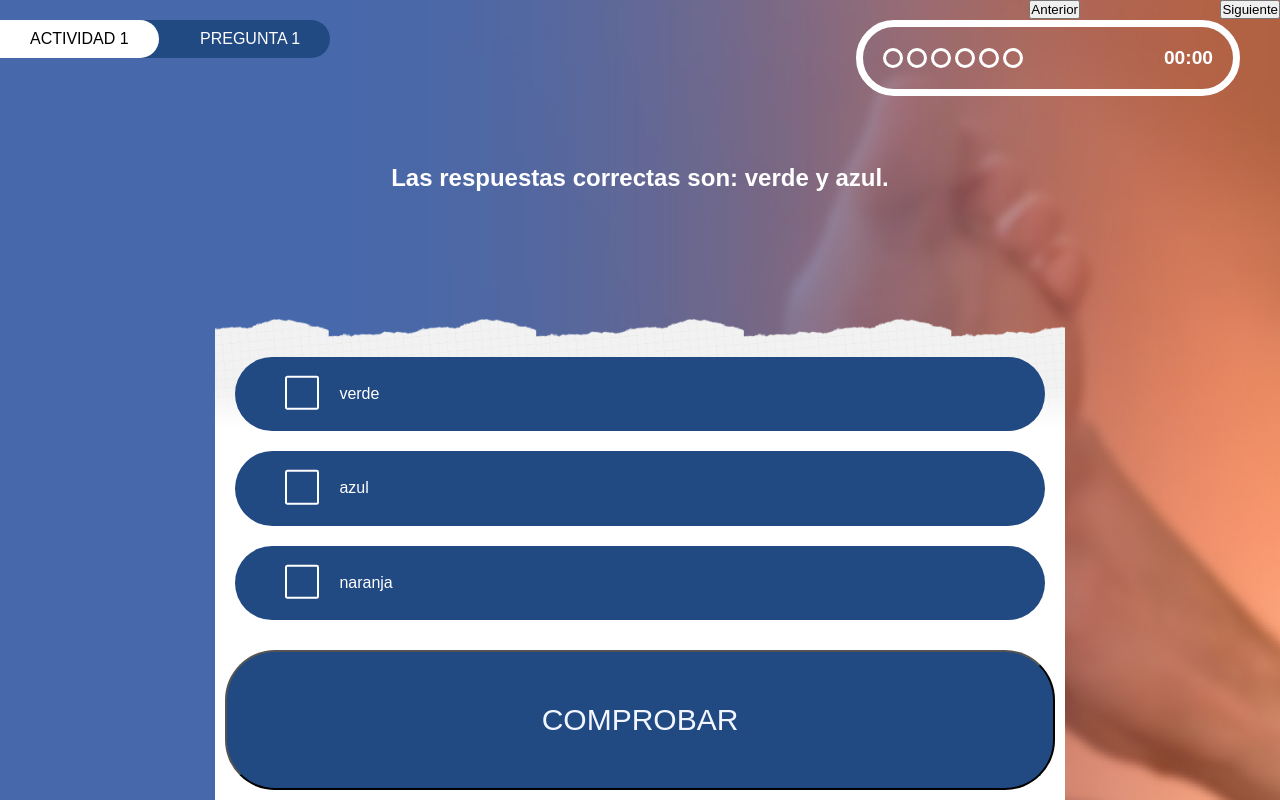
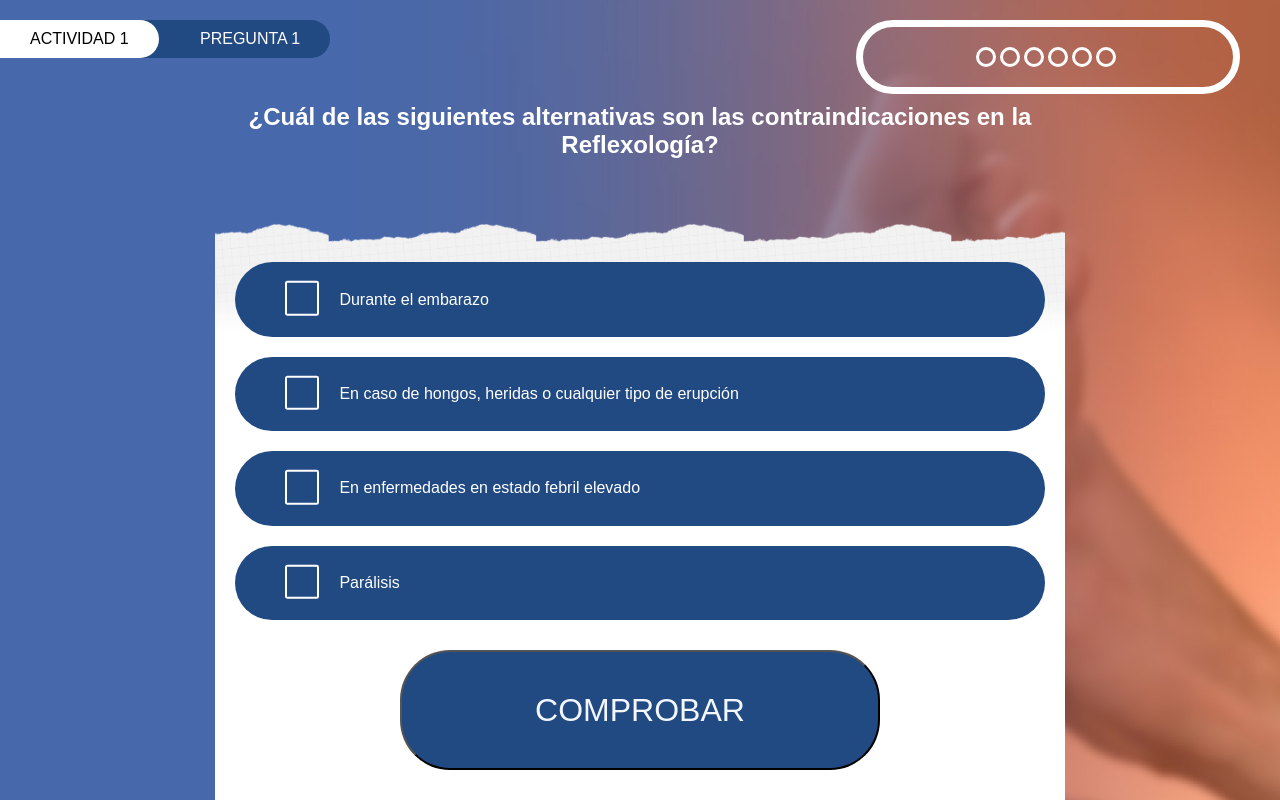
Before and after one commit to victorMelladoPuntoCl/quiz7k, a plain HTML site: page index.html in a window 1280 px wide. Drawn offline with Linux system fonts and the light colour scheme.

Commit message:
ajustes al sistema de feedback

```diff
--- a/css/quiz-buttons.css
+++ b/css/quiz-buttons.css
@@ -51,19 +51,31 @@ button[type="submit"]:active,
 
 /*Parte inferior de las preguntas*/
 
-.questionFt{
+.questionFt, .feedback{
   display:flex;
   height:20vh;
+  flex-direction: column;
+  align-items:center;
 }
 
-button[type="submit"], .btn {
+/*
+Botón principal para enviar o continuar
+Dentro de .questionFt (preguntas)
+o dentro de feedback en el html principal
+*/
+
+.main-button {
+  max-width:70vw;
+  min-width:60vh;
+  max-height:15vh;
   flex:1;
   color: var(--form-control-color);
-  font-size: 30px;
-  padding: 20px;
+  font-size: 2em;
+  padding: 1em 0.5em;
   margin: 10px;
   border-radius: 50px;
   background-color: var(--oscuro);
+
 }
 
 
--- a/css/styles.css
+++ b/css/styles.css
@@ -88,7 +88,7 @@ body {
 
 .statusbar ul {
   display:flex;
-  justify-content:left;
+  justify-content:center;
   flex-grow: 1;
 }
 .statusbar ul li{
@@ -111,6 +111,7 @@ body {
 /*slider*/
 
 .slider-container {
+    position:relative;
     display: flex;
     overflow: hidden;
     min-width: 360px;
@@ -139,12 +140,14 @@ body {
 }
 
 .slide .sup{
+  padding:20px;
+  display:flex;
+  flex-direction: column;
   flex-wrap:wrap;
   justify-content:center;
-  display:flex;
-  flex-direction: column;
   align-items: center;
   align-content: center;
+
   height:100%;
   color:white;
 }
@@ -231,23 +234,19 @@ text-align:center;
 
   .feedback {
     /* Posicionamiento */
-    position: fixed;
+    position: absolute;
     bottom: 0;
-    left: 50%;
+    left: 0;
     transform: translate(-50%, 0);
 
     /* Tamaño y apariencia */
-    width: 100vw;
+    width: 100%;
     max-width: 960px;
     min-height: 20vh;
     background-color: white;
-    border: thin solid gray;
-    border-radius: 40px 40px 0 0;
+    border: 5px solid gray;
     padding: 1em;
 
-    /* Animaciones y transiciones */
-    animation: entrada-inferior;
-    transition: 0.5s all;
 
     /* Otros */
     z-index: 100;
--- a/index.html
+++ b/index.html
@@ -6,36 +6,40 @@
   <meta name="viewport" content="width=device-width, initial-scale=1.0">
   <title>Quiz App</title>
   <link rel="stylesheet" href="css/styles.css">
+  <link rel="stylesheet" href="css/animate.min.css">
 </head>
 
 <body>
-  <button id="prev" style="position:absolute;right:200px;top:0;z-index:9999">Anterior</button>
-  <button id="next" style="position:absolute;right:0;top:0;z-index:9999">Siguiente</button>
+
+  <button id="prev" style="position:absolute;right:200px;top:0;z-index:9999" class="hidden">Anterior</button>
+  <button id="next" style="position:absolute;right:0;top:0;z-index:9999" class="hidden">Siguiente</button>
+
 
   <div class="scroll-bg"></div>
   <div class="head">
     <ul class="activity-label">
-      <li>ACTIVIDAD 1</li>
+      <li >ACTIVIDAD 1</li>
       <li class="l2">PREGUNTA 1</li>
     </ul>
 
-    <div class="statusbar">
+    <div class="statusbar animate__animated animate__bounce animate__delay-2s">
       <ul class="progressbar">
         <!-- los li de aquí serán los círculos indicadores-->
       </ul>
-      <b class="timer">00:00</b>
     </div>
   </div>
 
-  <div class="slider-container">
+  <div class="slider-container" >
     <div class="slider">
+    </div>
+
+    <div class="feedback hidden">
+      <p class="feedback-text">Correcto/Incorrecto</p>
+      <button id="continueButton" class="main-button">continuar</button>
     </div>
   </div>
 
-  <div class="feedback hidden">
-    <p class="feedback-text center">Correcto/Incorrecto</p>
-    <button id="continueButton" class="btn center">continuar</button>
-  </div>
+
 
   <div class="modal">
     <div class="modal-content">
--- a/js/progressTracking.js
+++ b/js/progressTracking.js
@@ -1,15 +1,19 @@
 import {setState,getState } from "./state.js";
-import { myQuestions } from "./quizdata.js";
 
 // Función que construye dentro del ul .progressbar los li en base a la cantidad de preguntas en myQuestions
 const buildProgressTracking = (myQuestions) => {
 
     //construir un li por cada pregunta en myQuestions con un forEach
     myQuestions.forEach((question) => {
-        console.log(question.trackProgress[0]);
-        const li = document.createElement("li");
-        li.classList.add("step");
-        document.querySelector(".progressbar").appendChild(li);
+        console.log(question.questionType);
+
+
+        if (question.questionType != "feedback-slide") { //ignorar en la cuenta los elementos "feedback-slide"
+            const li = document.createElement("li");
+            li.classList.add("step");
+            document.querySelector(".progressbar").appendChild(li);
+        }
+
     }
 )
 }
@@ -28,14 +32,17 @@ const buildProgressTracking = (myQuestions) => {
 
     //función que actualiza las clases de los li en base al estado de las preguntas en getState.results
     const updateProgressWithResults = () => {
+        console.log('feiididid');
         const steps = document.querySelectorAll(".step");
         steps.forEach((step, index) => {
             const result = getState().results[index];
+            console.log(result);
             if (result) {
                 step.classList.add(result);
             }
+
         });
-        console.log('getState.results ='+getState().results);
+
     }
 
 
--- a/js/quizTemplates.js
+++ b/js/quizTemplates.js
@@ -19,7 +19,7 @@ const tp_multipleChoice = ({ question, index }) => `
         <input type="hidden" name="questionID" value="${index}" class="questionID">
         <input type="hidden" name="questionIndex" value="${index}" class="questionIndex">
         <div class="questionFt">
-        <button type="submit" class="submitButton">COMPROBAR</button>
+        <button type="submit" class="submitButton main-button">COMPROBAR</button>
         </div>
     </form>
 `;
--- a/js/quizdata.js
+++ b/js/quizdata.js
@@ -1,96 +1,82 @@
 const myQuestions = [
     {
-        questionID:"1",
-        trackProgress: [1],
-        questionType: "multiple-choice",
-        question: "Las respuestas correctas son: verde y azul.",
-        answers: {
-            a: "verde",
-            b: "azul",
-            c: "naranja",
+        "questionID": "1",
+        "trackProgress": [1],
+        "questionType": "multiple-choice",
+        "question": "¿Cuál de las siguientes alternativas son las contraindicaciones en la Reflexología?",
+        "answers": {
+            "a": "Durante el embarazo",
+            "b": "En caso de hongos, heridas o cualquier tipo de erupción",
+            "c": "En enfermedades en estado febril elevado",
+            "d": "Parálisis"
         },
-        correctAnswers: ["a", "b"],
-        lastIntentCheck:{
-            correct: ["a","b"],
-            incorrect: [],
-            questionResult: ["correct"]
-        }
+        "correctAnswers": ["b", "c"]
     },
     {
-        questionID:"2",
-        trackProgress: [1],
-        questionType: "single-choice",
-        question: "¿de qué color es el plátano?",
-        answers: {
-            a: "verde",
-            b: "azul",
-            c: "naranja",
-            d: "amarillo"
+        "questionID": "2",
+        "trackProgress": [1],
+        "questionType": "multiple-choice",
+        "question": "¿La Reflexología que enseñamos no es más que…?",
+        "answers": {
+          "a": "Una terapia complementaria a las indicaciones del médico",
+          "b": "Es una alternativa a la automedicación",
+          "c": "Trabajamos con la homeostasis",
+          "d": "Tiene un efecto benéfico sobre todas las partes del cuerpo"
         },
-        correctAnswers: ["d"],
-        lastIntentCheck:{
-            correct: ["a","b"],
-            incorrect: [],
-            questionResult: ["correct"]
-        }
+        "correctAnswers": ["c", "d"]
       },
       {
-        questionID:"3",
-        trackProgress: [1],
-        questionType: "multiple-choice",
-        question: "Son correctas: Pera y Manzana",
-        answers: {
-            a: "Pera",
-            b: "Trigo",
-            c: "Manzana",
-            d: "Leche"
+        "questionID": "3",
+        "trackProgress": [1],
+        "questionType": "single-choice",
+        "question": "Unos de los personajes más influyentes en La Historia de la reflexología a nivel occidental fue:",
+        "answers": {
+          "a": "Edwin Bowers",
+          "b": "Joseph Shelvy",
+          "c": "Dwight Byers",
+          "d": "Fitzgerald"
         },
-        correctAnswers: ["a","c"],
-        lastIntentCheck:{
-            correct: ["a","b"],
-            incorrect: [],
-            questionResult: ["correct"]
-        }
-
+        "correctAnswers": ["d"]
       },
       {
-        questionID:"4",
-        trackProgress: [1],
-        questionType: "multiple-choice",
-        question: "Son correctas: Pera y Manzana",
-        answers: {
-            a: "Pera",
-            b: "Trigo",
-            c: "Manzana",
-            d: "Leche"
+        "questionID": "3",
+        "trackProgress": [1],
+        "questionType": "single-choice",
+        "question": "Unos de los personajes más influyentes en La Historia de la reflexología a nivel occidental fue:",
+        "answers": {
+          "a": "Edwin Bowers",
+          "b": "Joseph Shelvy",
+          "c": "Dwight Byers",
+          "d": "Fitzgerald"
         },
-        correctAnswers: ["a","c"],
-        lastIntentCheck:{
-            correct: ["a","b"],
-            incorrect: [],
-            questionResult: ["correct"]
-        }
-
+        "correctAnswers": ["d"]
       },
       {
-        questionID:"5",
-        trackProgress: [1],
-        questionType: "multiple-choice",
-        question: "Son correctas: Pera y Manzana",
-        answers: {
-            a: "Pera",
-            b: "Trigo",
-            c: "Manzana",
-            d: "Leche"
+        "questionID": "3",
+        "trackProgress": [1],
+        "questionType": "single-choice",
+        "question": "Unos de los personajes más influyentes en La Historia de la reflexología a nivel occidental fue:",
+        "answers": {
+          "a": "Edwin Bowers",
+          "b": "Joseph Shelvy",
+          "c": "Dwight Byers",
+          "d": "Fitzgerald"
         },
-        correctAnswers: ["a","c"],
-        lastIntentCheck:{
-            correct: ["a","b"],
-            incorrect: [],
-            questionResult: ["correct"]
-        }
-
+        "correctAnswers": ["d"]
       },
+      {
+        "questionID": "4",
+        "trackProgress": [1],
+        "questionType": "single-choice",
+        "question": "¿Cómo funciona la reflexología según la ciencia?",
+        "answers": {
+          "a": "Estímulo y respuesta a través de las terminaciones nerviosas",
+          "b": "La circulación sanguínea",
+          "c": "Estimulo de la piel",
+          "d": "Alternativa a y b"
+        },
+        "correctAnswers": ["a"]
+      } ,
     {
         questionID:"6",
         trackProgress: [0],
--- a/js/script.js
+++ b/js/script.js
@@ -13,6 +13,23 @@ const slider = document.querySelector('.slider');
 const prevButton = document.getElementById('prev');
 const nextButton = document.getElementById('next');
 const continueButton = document.getElementById('continueButton');
+
+//reset
+//quitar todas las clases 'correct', 'incorrect' e 'incorrect-unchecked' que pueda haber en cualquier elemento del quiz
+//obtener todos los elementos li de la página
+
+function resetQuiz() {
+    let liElements = document.querySelectorAll('li');
+    liElements.forEach(liElement => {
+        liElement.classList.remove('correct');
+        liElement.classList.remove('incorrect');
+        liElement.classList.remove('incorrect-unchecked');
+    }
+
+    );
+
+}
+
 
 console.log("Documento cargado");
 
--- a/js/state.js
+++ b/js/state.js
@@ -15,7 +15,7 @@
 let state = {
     currentScore: 0,
     totalScore: 0,
-    results: [], // Aquí se guardará el resultado de cada pregunta, por ejemplo: { question: "¿Pregunta?", result: "correct" }
+    results: [], // Aquí se guardará el resultado de cada pregunta, por ejemplo: [ "correct","incorrect"]
     currentPosition:0, // Posición actual dentro del quiz (pregunta actual). Parte del 0.
     userAnswers:[], // Aquí se guardarán las respuestas del usuario. Parte del 0.
   };
@@ -27,7 +27,7 @@ let state = {
   const getState = () => state; // Aquí se devolverá el estado
 
   const setState = (newState) => {
-    state = { ...state, ...newState }; // Aquí se actualizará el estado
+    state = { ...state, ...newState }; // Aquí se actualizará el estado (operador de ...)
     listeners.forEach((listener) => listener(state)); // Aquí se ejecutarán las funciones que se suscribieron
     console.log('setState, nuevo estado: '+JSON.stringify(newState));
   };
```
Also changed, not shown: js/checkAnswers.js (+12 -3 lines), css/animate.min.css (added). Lines whose indentation alone changed are shown as unchanged.
